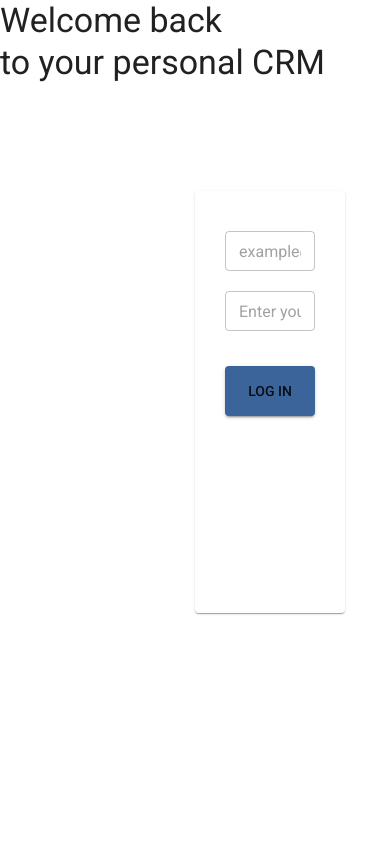
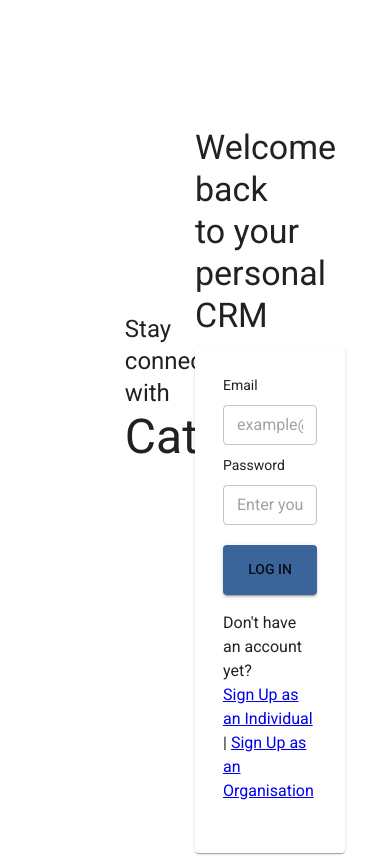
Before and after one commit to bawses/it-project-crm, a Next.js app: page /login in a window 390 px wide. Built offline with nearby package versions, Linux system fonts and the light colour scheme; no server answers; a web font is replaced by a local one.

Commit message:
Basic styling complete (Without breakpoints/ dynamic resizing) for both  Log In and Sign Up pages

```diff
--- a/pages/login/index.tsx
+++ b/pages/login/index.tsx
@@ -1,17 +1,32 @@
 import { useRouter } from "next/router";
+import Link from "next/link";
 import { getSession, signIn } from "next-auth/client";
-import { useEffect, useState, ChangeEvent, MouseEvent } from "react";
+import React,{ useEffect, useState, ChangeEvent, MouseEvent } from "react";
 
 import CircularProgress from '@material-ui/core/CircularProgress';
 import { Typography, TextField, Grid, Paper, Button } from '@material-ui/core';
-import { makeStyles } from '@material-ui/core/styles';
+import { makeStyles, createStyles, Theme } from '@material-ui/core/styles';
 import { COLORS }  from '../../src/colors';
 
-const useStyles = makeStyles({
-  h1: {
-    position: "relative",
-    left: "56%",
-    right: "11.5%"
+const useStyles = makeStyles((theme: Theme) =>
+  createStyles ({
+    root: {
+      flexGrow: 1,
+    },
+
+    pageLeft: {
+      position: "absolute",
+      left: "11.5%",
+      right: "50%",
+      top: "30%",
+      bottom: "50%",
+    },
+
+    pageRight: {
+      position: "absolute",
+      left: "50%",
+      right: "11.5%",
+      top: "15%",
     },
 
     btn: {
@@ -21,25 +36,40 @@ const useStyles = makeStyles({
       },
       maxWidth: 600,
       height:'50px',
-    margin: "20px auto"
+      margin: "5px auto"
     },
 
     paper: {
-    padding: 30,
-    height: '50vh',
+      padding: 28,
+      height: '60vh',
       maxWidth: 600,
       margin: "20px auto",
-    position: "absolute",
-    left: "50%",
-    right: "11.5%",
-    bottom: "25%"
+      marginTop: "10px",
+      marginBottom: "10px",
+      // position: "absolute",
+      // left: "50%",
+      // right: "11.5%",
+      // bottom: "25%"
+    },
+
+    logo : {
+      marginTop: "60px",
+      marginBottom: "10px",
+      paddingLeft: "80px"
     },
 
     textbox: {
       margin: "10px auto"
+    },
+
+    links: {
+      paddingTop: "1rem",
+      marginTop: "10px auto",
     }
 
-});
+  }),
+);
+
 
 export default function LoginPage() {
   const classes = useStyles();
@@ -96,11 +126,21 @@ export default function LoginPage() {
 
   return (
     <main>
-      <>
-      <Typography variant="h4" component="h4">Welcome back<br /> to your personal CRM</Typography>
+      <div className={classes.root}>
+        <div className= {classes.pageLeft}>
+            <div className= {classes.logo} >
+              <Typography variant="h5" component="h5">Stay connected with</Typography>
+              <Typography variant="h3" component="h3">CataLog</Typography>
+            </div>
+          </div>
+
+          <div className= {classes.pageRight}>
+            <Typography variant="h4" component="h4">Welcome back
+            <br /> to your personal CRM</Typography>
 
             <Paper className = {classes.paper}>
               <Grid item xs={12}>
+                Email
               <TextField
                 onChange={handleEmail}
                 fullWidth
@@ -111,7 +151,9 @@ export default function LoginPage() {
                 placeholder="example@email.com"
               />
               </Grid>
+
               <Grid item xs={12}>
+                Password
                 <TextField
                 onChange={handlePassword}
                 fullWidth
@@ -132,8 +174,25 @@ export default function LoginPage() {
               >
               Log In
               </Button>
+
+
+              <div className={classes.links}>
+                <div>
+                  <Typography component="p">
+                    Don&apos;t have an account yet?
+                  </Typography>
+                </div>
+                <div>
+                <Typography component="p">
+                    <Link href="/login">Sign Up as an Individual</Link> |  <Link href="/login">Sign Up as an Organisation</Link>
+                </Typography>
+
+                </div>
+              </div>
+
             </Paper>
-      </>
+            </div>
+      </div>
     </main>
   );
 }
```
Also changed, not shown: pages/signup/index.tsx (+7 -6 lines). Lines whose indentation alone changed are shown as unchanged.
